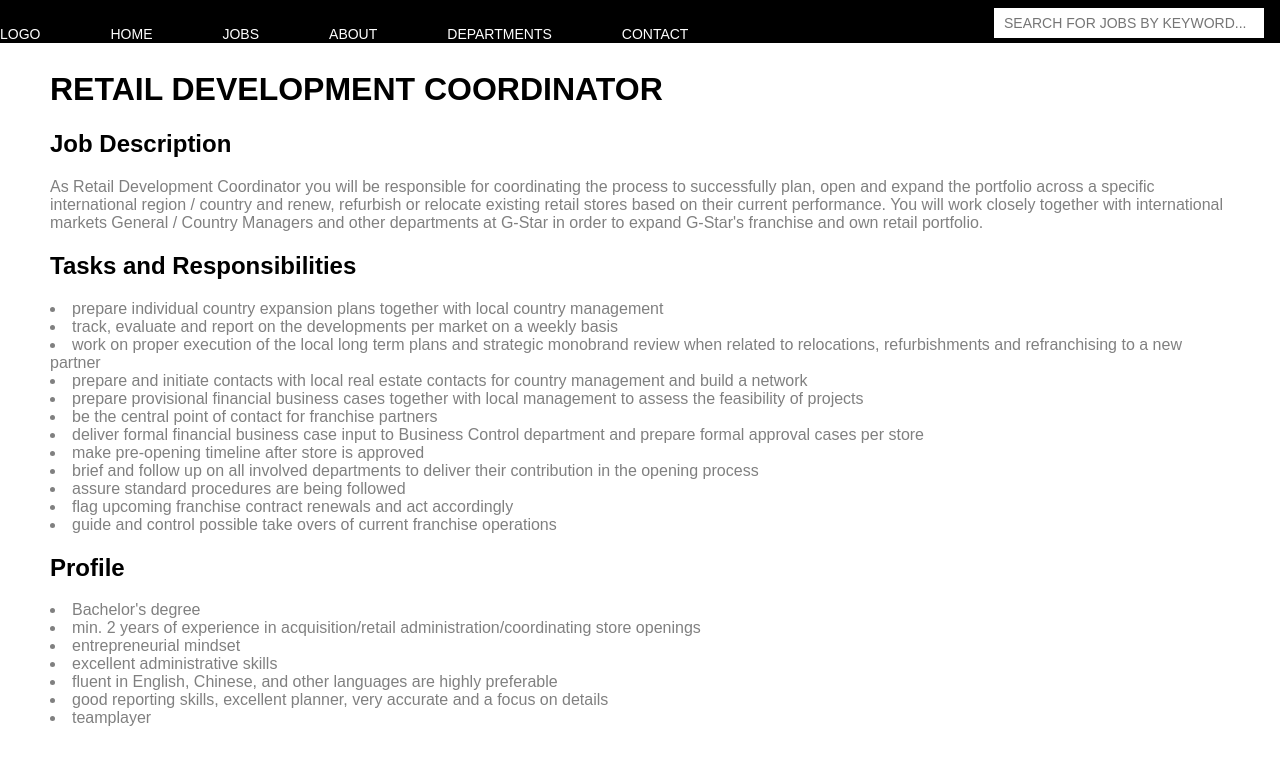
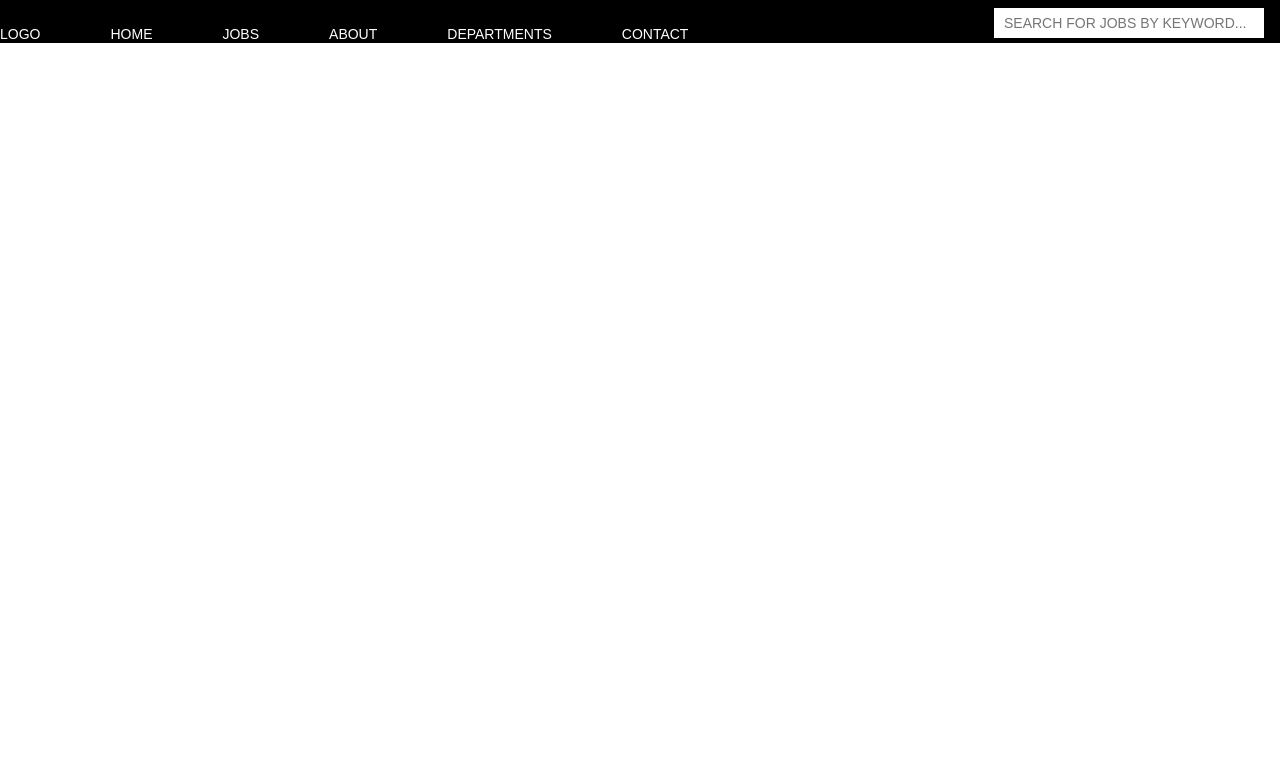
Before and after one commit to singhp1992/endouble, a React (Create React App) app: page / in a window 1280 px wide. Shown: the top 764 px of the page. Built offline with nearby package versions, Linux system fonts and the light colour scheme; the HTML template or start-up script is replaced by a standard one.

Commit message:
setting up submit form

```diff
--- a/src/App.js
+++ b/src/App.js
@@ -4,6 +4,7 @@ import './App.css';
 import './components/layout/styles.css'
 import TopBar from './components/layout/TopBar'
 import Apply from './components/ApplyForm'
+import Submit from './components/SubmitForm'
 
 class App extends Component {
   render() {
@@ -11,7 +12,8 @@ class App extends Component {
 
       <div>
         <TopBar />
-        <Apply />
+        {/* <Apply />  */}
+        <Submit />
       </div>
     );
   }
--- a/src/components/SubmitForm.jsx
+++ b/src/components/SubmitForm.jsx
@@ -0,0 +1,17 @@
+import React, { PureComponent } from 'react'
+import { connect } from 'react-redux'
+import './submit.css'
+
+class Submit extends PureComponent {
+
+    render() {
+
+        return (
+            <div class="form">
+
+            </div>
+        )
+    }
+}
+
+export default Submit
```
Also changed, not shown: src/components/submit.css (added).
